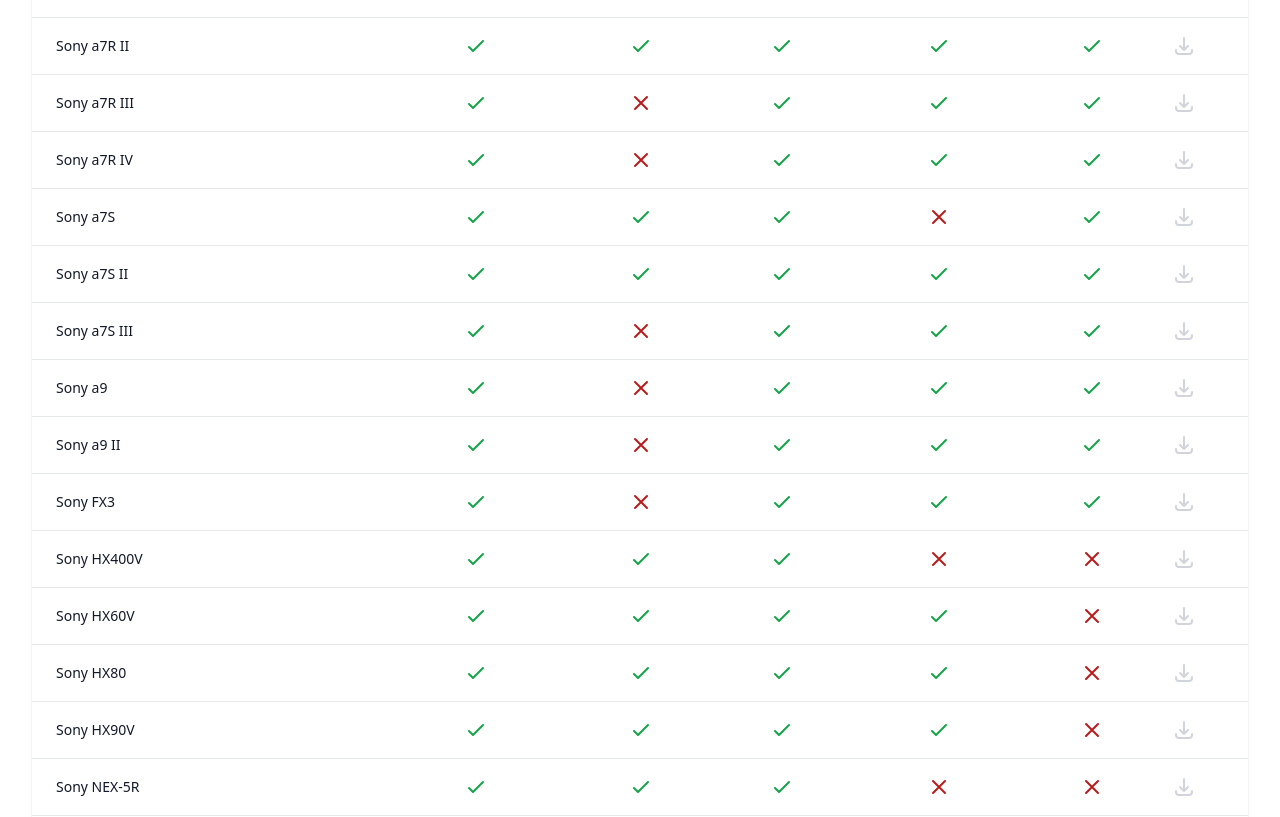
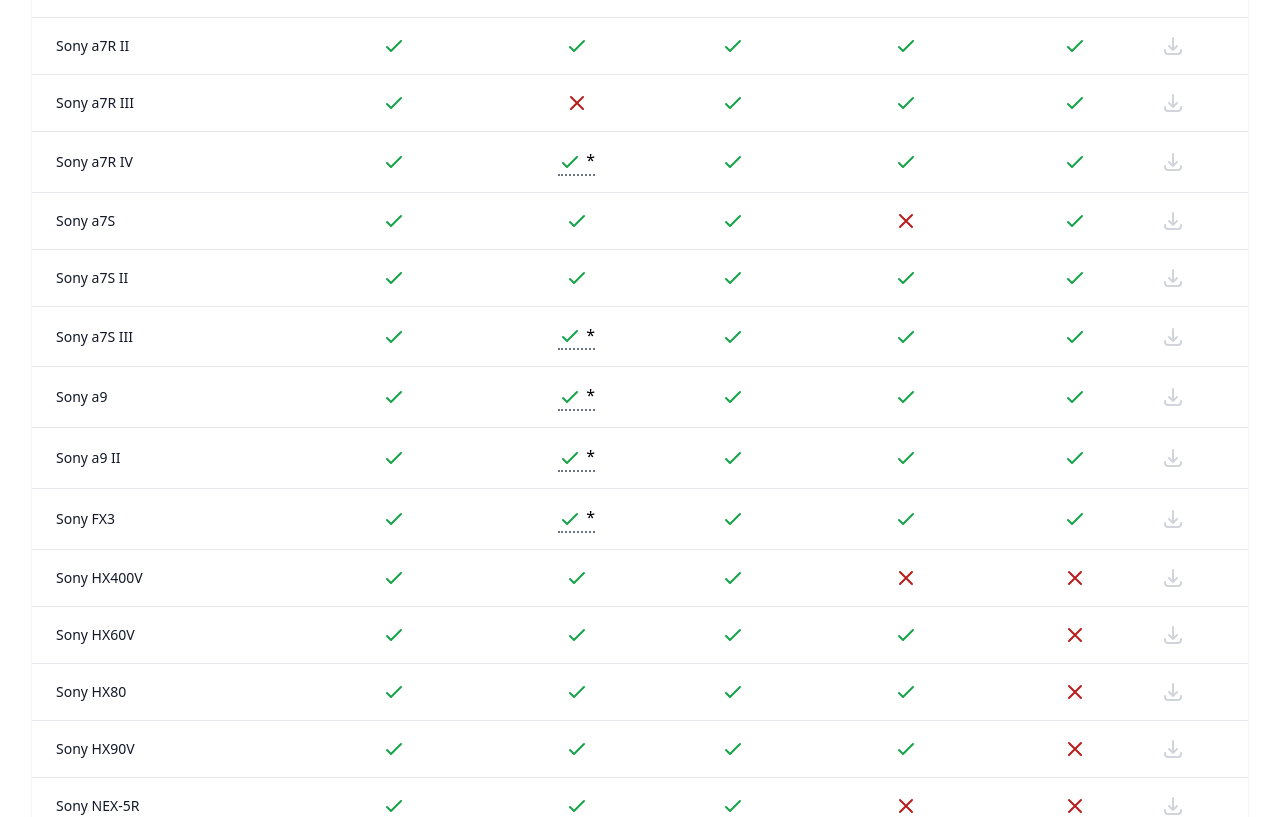
Before and after one commit to gswirski/shutter-website, a Next.js app: page /cameras in a window 1280 px wide. Shown: the part 1183-2000 px from the top of the page. Built offline with nearby package versions, Linux system fonts and the light colour scheme.

Commit message:
explain focus on ptp cameras

```diff
--- a/components/cameras.js
+++ b/components/cameras.js
@@ -43,7 +43,7 @@
 
 const canonList = [
   'EOS R', 'EOS Ra', 'EOS RP', 'EOS R3', 'EOS R5', 'EOS R6',
-  'EOS M10', 'EOS M100', 'EOS M200', 'EOS M5', 'EOS M50 (EOS Kiss M)', 'EOS M50 II (EOS Kiss M2)',
+  'EOS M10', 'EOS M100', 'EOS M200', 'EOS M5', 'EOS M50', 'EOS Kiss M', 'EOS M50 II', 'EOS Kiss M2',
   'EOS M6', 'EOS M6 II'
 ];
 
--- a/pages/cameras.js
+++ b/pages/cameras.js
@@ -121,10 +121,20 @@
                           <td className="px-6 py-4 whitespace-nowrap">
                             <CheckIcon className="w-6 h-6 text-green-600 mx-auto" />
                           </td>
-                          <td className="px-6 py-4 whitespace-nowrap">
-                          { camera.focus == 'normal' || camera.focus == 'tracking'
-                              ? <CheckIcon className="w-6 h-6 text-green-600 mx-auto" />
-                              : <XIcon className="w-6 h-6 text-red-700 mx-auto" /> }
+                          <td className="px-6 py-4 whitespace-nowrap text-center">
+                            { camera.focus == 'spot-required' &&
+                              <span className="border-b-2 border-gray-500 border-dotted inline-block has-tooltip">
+                                <span className="tooltip text-gray-500 text-sm">
+                                  AF Area must be set to "Spot", "Expand<br />Spot" or "Tracking Spot" in camera.
+                                </span>
+                                <CheckIcon className="w-6 h-6 text-green-600 mx-auto inline-block" /> *
+                              </span>
+                            }
+                            { (camera.focus == 'normal' || camera.focus == 'tracking') &&
+                              <CheckIcon className="w-6 h-6 text-green-600 mx-auto" />}
+
+                            { (camera.focus == 'none') &&
+                              <XIcon className="w-6 h-6 text-red-700 mx-auto" /> }
                           </td>
                           <td className="px-6 py-4 whitespace-nowrap">
                           { camera.video
@@ -142,7 +152,7 @@
                               : <XIcon className="w-6 h-6 text-red-700 mx-auto" /> }
                           </td>
                           <td className="px-6 py-4 whitespace-nowrap text-right text-sm font-medium">
-                            <a href="#" className="text-gray-300 hover:text-gray-500">
+                            <a href={camera.download} className="text-gray-300 hover:text-gray-500">
                               <DownloadIcon className="h-6 w-6" aria-hidden="true" />
                             </a>
                           </td>
--- a/styles/globals.css
+++ b/styles/globals.css
@@ -13,3 +13,15 @@
 .default-p {
   @apply mt-4 text-base text-gray-500;
 }
+
+.has-tooltip {
+  @apply relative;
+}
+
+.tooltip {
+  @apply absolute -top-16 bg-white py-2 px-4 rounded-lg drop-shadow-lg hidden;
+}
+
+.has-tooltip:hover .tooltip {
+  display: block;
+}
```
